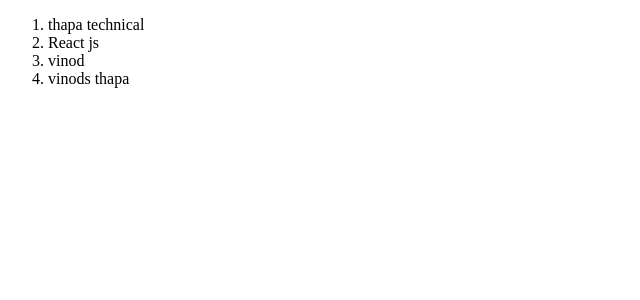
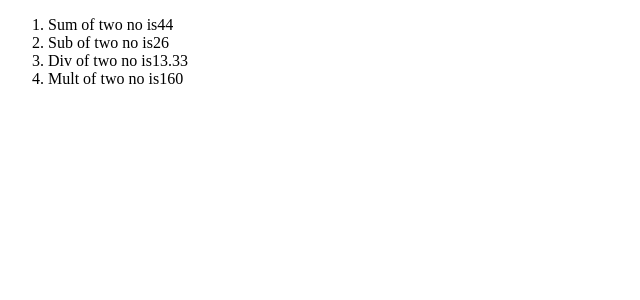
Before and after one commit to rahulanand10/React, a React (Create React App) app: page / in a window 1280 px wide. Shown: the top 300 px of the page, without its empty margins (0-640 px from the left). Built offline with nearby package versions, Linux system fonts and the light colour scheme.

Commit message:
challenge-5-calculator

```diff
--- a/src/App.jsx
+++ b/src/App.jsx
@@ -1,18 +1,17 @@
+import React from 'react';
+import {add,sub,div,mult} from './Calculator'
 
+function App(){
+    return(
+        <React.Fragment>
+    <ol>
+      <li>Sum of two no is{add(40,4)}</li>
+      <li>Sub of two no is{sub(30,4)}</li>
+      <li>Div of two no is{div(40,3)}</li>
+      <li>Mult of two no is{mult(40,4)}</li>
 
-const youtuber='thapa technical';
-
-const favprog="React js";
-
-function myName(){
-    let name="vinod"
-    return name;
+    </ol>
+  </React.Fragment>
+    )
 }
-function myNames(){
-    let names="vinods thapa";
-    return names;
-}
-
-export default youtuber;
-
-export {favprog,myName,myNames};
+export default App;
--- /dev/null
+++ b/src/Calculator.jsx
@@ -0,0 +1,17 @@
+
+
+function add(a,b){
+    return a+b;
+}
+function sub(a,b){
+    return a-b;
+}
+function mult(a,b){
+    return a*b
+}
+function div(a,b){
+    let res= a/b;
+    res=res.toFixed(2);
+    return res;
+}
+export {add,sub,div,mult};
--- a/src/index.js
+++ b/src/index.js
@@ -1,15 +1,7 @@
 import React from 'react';
 import ReactDOM from 'react-dom';
-import myfav ,{favprog,myName,myNames} from './App'
+import App from './App'
 ReactDOM.render(
-  <React.Fragment>
-    <ol>
-      <li>{myfav}</li>
-      <li>{favprog}</li>
-      <li>{myName()}</li>
-      <li>{myNames()}</li>
-    </ol>
-
-  </React.Fragment>,
+  <App/>,
   document.getElementById('root')
 )
```
